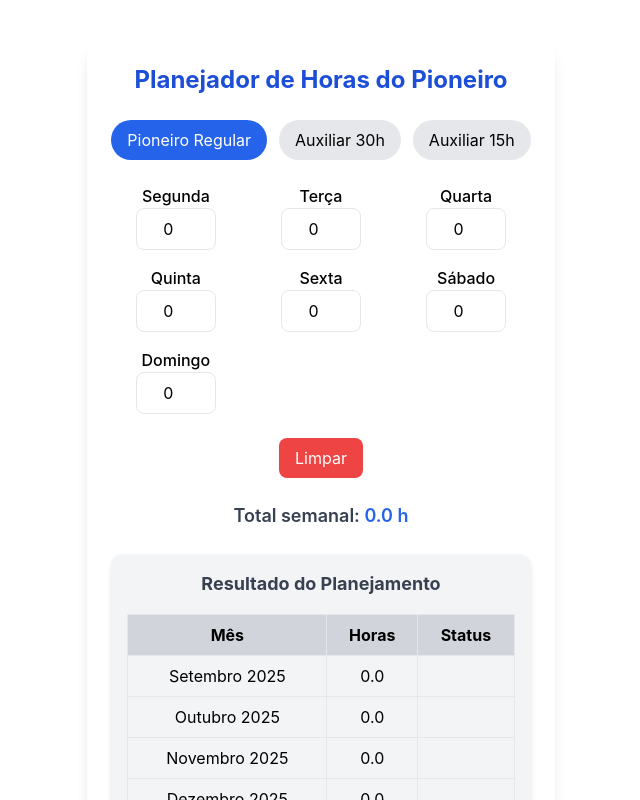
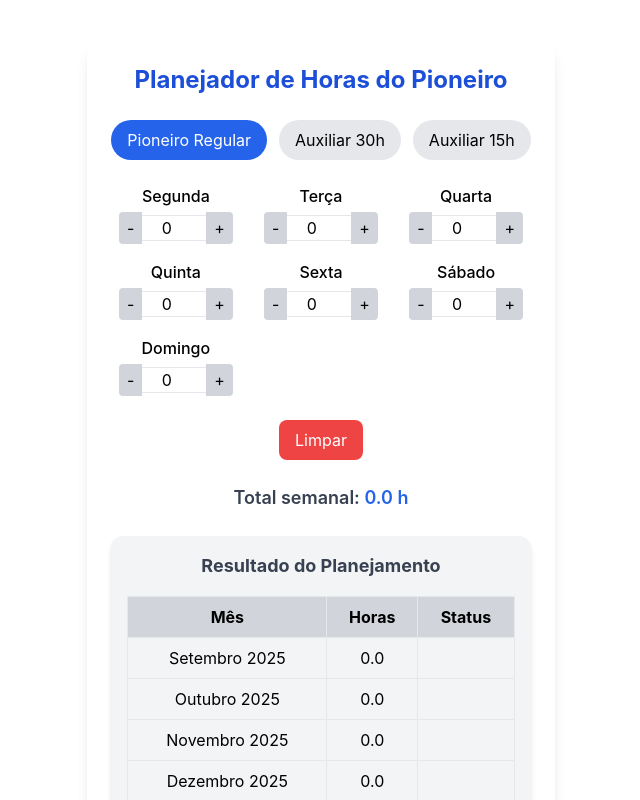
Before and after one commit to alansilvastos/planejador-horas-js, a Next.js app: page / in a window 1280 px wide. Shown: the top 800 px of the page, without its empty margins (319-959 px from the left). Built offline with nearby package versions, Linux system fonts and the light colour scheme.

Commit message:
Update FormularioHoras.jsx

```diff
--- a/components/FormularioHoras.jsx
+++ b/components/FormularioHoras.jsx
@@ -18,7 +18,7 @@ export default function FormularioHoras() {
   const [totalAnual, setTotalAnual] = useState(0);
   const [totalSemanal, setTotalSemanal] = useState(0);
 
-  // Carregar dados salvos
+  // Carregar do localStorage na inicialização
   useEffect(() => {
     const salvo = localStorage.getItem('planejamentoHoras');
     if (salvo) {
@@ -28,7 +28,7 @@ export default function FormularioHoras() {
     }
   }, []);
 
-  // Salvar sempre que mudar
+  // Salvar no localStorage sempre que mudar
   useEffect(() => {
     localStorage.setItem(
       'planejamentoHoras',
@@ -38,7 +38,15 @@ export default function FormularioHoras() {
   }, [tipo, horasPorDia]);
 
   const handleHorasChange = (dia, valor) => {
-    setHorasPorDia({ ...horasPorDia, [dia]: parseFloat(valor) || 0 });
+    const num = Math.max(0, parseFloat(valor) || 0);
+    setHorasPorDia({ ...horasPorDia, [dia]: num });
+  };
+
+  const alterarHoras = (dia, delta) => {
+    setHorasPorDia((prev) => {
+      const novoValor = Math.max(0, (prev[dia] || 0) + delta);
+      return { ...prev, [dia]: novoValor };
+    });
   };
 
   const calcular = () => {
@@ -49,8 +57,11 @@ export default function FormularioHoras() {
     });
     setPlanejamento(plano);
 
-    setTotalAnual(totaisMensais.reduce((acc, val) => acc + val, 0));
-    setTotalSemanal(Object.values(horasPorDia).reduce((acc, val) => acc + val, 0));
+    const anual = totaisMensais.reduce((acc, val) => acc + val, 0);
+    setTotalAnual(anual);
+
+    const semanal = Object.values(horasPorDia).reduce((acc, val) => acc + val, 0);
+    setTotalSemanal(semanal);
   };
 
   const limpar = () => {
@@ -71,7 +82,6 @@ export default function FormularioHoras() {
 
   return (
     <div className="max-w-2xl mx-auto p-6 bg-white shadow-lg rounded-2xl">
-      {/* Título único */}
       <h2 className="text-2xl font-bold text-center mb-6 text-blue-700">
         Planejador de Horas do Pioneiro
       </h2>
@@ -104,24 +114,40 @@ export default function FormularioHoras() {
         </button>
       </div>
 
-      {/* Formulário de horas */}
+      {/* Formulário de horas por dia */}
       <div className="grid grid-cols-2 sm:grid-cols-3 gap-4 mb-6">
         {Object.keys(horasPorDia).map((dia) => (
           <div key={dia} className="flex flex-col items-center">
-            <label className="font-medium">{dia}</label>
+            <label className="font-medium mb-1">{dia}</label>
+            <div className="flex items-center">
+              <button
+                type="button"
+                onClick={() => alterarHoras(dia, -0.5)}
+                className="px-2 py-1 bg-gray-300 rounded-l hover:bg-gray-400"
+              >
+                -
+              </button>
               <input
                 type="number"
                 min="0"
                 step="0.5"
                 value={horasPorDia[dia]}
                 onChange={(e) => handleHorasChange(dia, e.target.value)}
-              className="border rounded-lg p-2 w-20 text-center spin-button"
+                className="w-16 text-center border-t border-b"
               />
+              <button
+                type="button"
+                onClick={() => alterarHoras(dia, 0.5)}
+                className="px-2 py-1 bg-gray-300 rounded-r hover:bg-gray-400"
+              >
+                +
+              </button>
+            </div>
           </div>
         ))}
       </div>
 
-      {/* Botão limpar */}
+      {/* Botões */}
       <div className="flex justify-center gap-4 mb-6">
         <button
           onClick={limpar}
```
Lines whose indentation alone changed are shown as unchanged.
